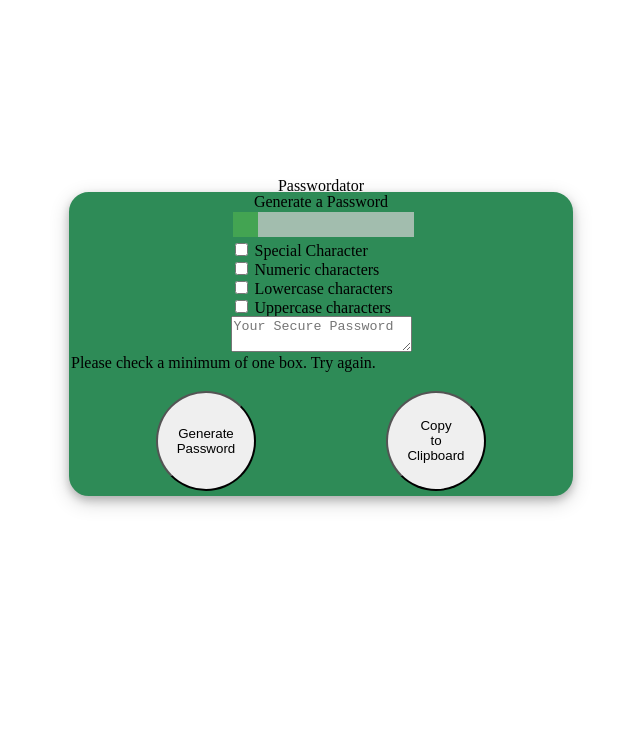
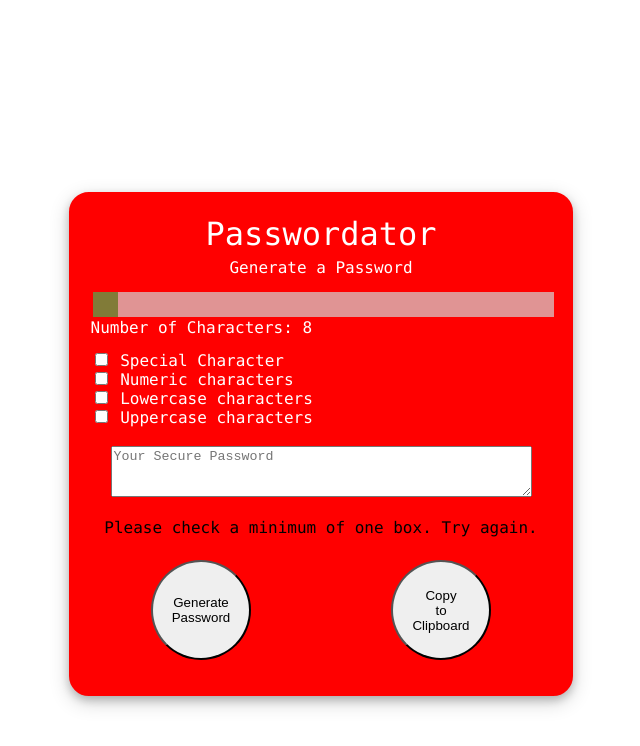
Before and after one commit to patorrad/PasswordGenerator, a plain HTML site: page index.html in a window 1280 px wide. Both pictures are taken after a click on the button "Generate Password". Shown: the whole page, without its empty margins (319-959 px from the left). Drawn offline with Linux system fonts and the light colour scheme.

Commit message:
Added color change to box and slider value

```diff
--- a/css/style.css
+++ b/css/style.css
@@ -1,15 +1,26 @@
 body {
     display: flex;
     justify-content: center;
+    font-family: "Lucida Console";
 }
 
+h1 {
+    font-size: xx-large;
+    margin-bottom: 10px;
+}
+
+h2 {
+    margin-bottom: 10px;
+    height: 20px;
+    text-align: center;
+}
 .box {
-    height: 300px;
+    height: 500px;
     width: 500px;
     margin-top: 15vw;
-    border: 2px solid seagreen;
+    border: 2px solid red;
     border-radius: 20px;
-    background-color: seagreen;
+    background-color: red;
     display: flex;
     flex-direction: column;
     justify-content: center;
@@ -17,6 +28,7 @@ body {
 }
 
 .boxItem {
+    color: white;
     display: flex;
     justify-content: center;
 }
@@ -24,7 +36,7 @@ body {
 .buttonItem {
     display: flex;
     justify-content: space-around;
-    margin: 20px;
+    margin: 10px;
 }
 
 #generate, #copy {
@@ -52,3 +64,10 @@ body {
     background: #4CAF50;
     cursor: pointer;
   }
+
+  #ch {
+    text-align: left;
+  }
+#password {
+    margin: 20px;
+}
--- a/index.html
+++ b/index.html
@@ -19,11 +19,13 @@
       <div class="boxItem">
         <form>
           <input type="range" min="8" max="128" value="8" id="slider"><br>
+          <h2 id="ch">Number of Characters: 8</h2>
           <input type="checkbox" id="specialChar"> Special Character<br>
           <input type="checkbox" id="numericChar"> Numeric characters<br>
           <input type="checkbox" id="lowerCaseChar"> Lowercase characters<br>
           <input type="checkbox" id="upperCaseChar"> Uppercase characters<br>
           <textarea
+            rows="3" cols="50"
             readonly
             id="password"
             placeholder="Your Secure Password"
@@ -31,7 +33,7 @@
           ></textarea><br>
         </form>
       </div>
-      <h1 id="flashMsg"></h1>
+      <h2 id="flashMsg"></h2>
       <div class="buttonItem">
         <button id="generate">Generate<br /> Password</button>
         <button id="copy">
--- a/script.js
+++ b/script.js
@@ -5,9 +5,17 @@ var generateBtn = document.querySelector("#generate");
 var copyBtn = document.querySelector("#copy");
 var passwordLength = document.getElementById("slider");
 var flashMsg = document.getElementById("flashMsg");
+var sliderNum = document.getElementById("slider");
 
 //this function will fire when you click the generate password button on the page.  I've set it to alert "You've clicked a button" and return a password of password for now. Update it to make your password
-
+function checkBoxes() {
+    var index = 0;
+    if (specialChar.checked)   index++;
+    if (numericChar.checked)   index++;
+    if (lowerCaseChar.checked) index++;
+    if (upperCaseChar.checked) index++;
+    return index;
+}
 function getPoolOfChar() {
 
     var poolOfChar = "";
@@ -32,7 +40,7 @@ function generatePassword() {
 
 // Write password to the #password input
 function writePassword() {
-    if (!(specialChar.checked || numericChar.checked || lowerCaseChar.checked || upperCaseChar.checked))
+    if (checkBoxes() === 0)
     {
         flashMsg.textContent = "Please check a minimum of one box. Try again.";
 
@@ -49,11 +57,29 @@ function writePassword() {
     }
 }
 
+function changeColor(color) {
+    document.querySelector(".box").style.backgroundColor = color;
+    document.querySelector(".box").style.borderColor = color;
+}
+
+function boxColor(event) {
+    var index = checkBoxes();
+    if (index === 0) changeColor("red");
+    if (index === 1) changeColor("darkorange");
+    if (index >= 2) changeColor("seagreen");
+}
+
 function copyToClipboard() {
     // BONUS
 }
 
+function slideNumber() {
+    document.querySelector("#ch").textContent = "Number of Characters: " + sliderNum.value;
+}
+
 // Add event listener to generate button
 generateBtn.addEventListener("click", writePassword);
+document.addEventListener("change", boxColor);
+sliderNum.addEventListener("change", slideNumber);
 
 // BONUS EVENT LISTENER
```
